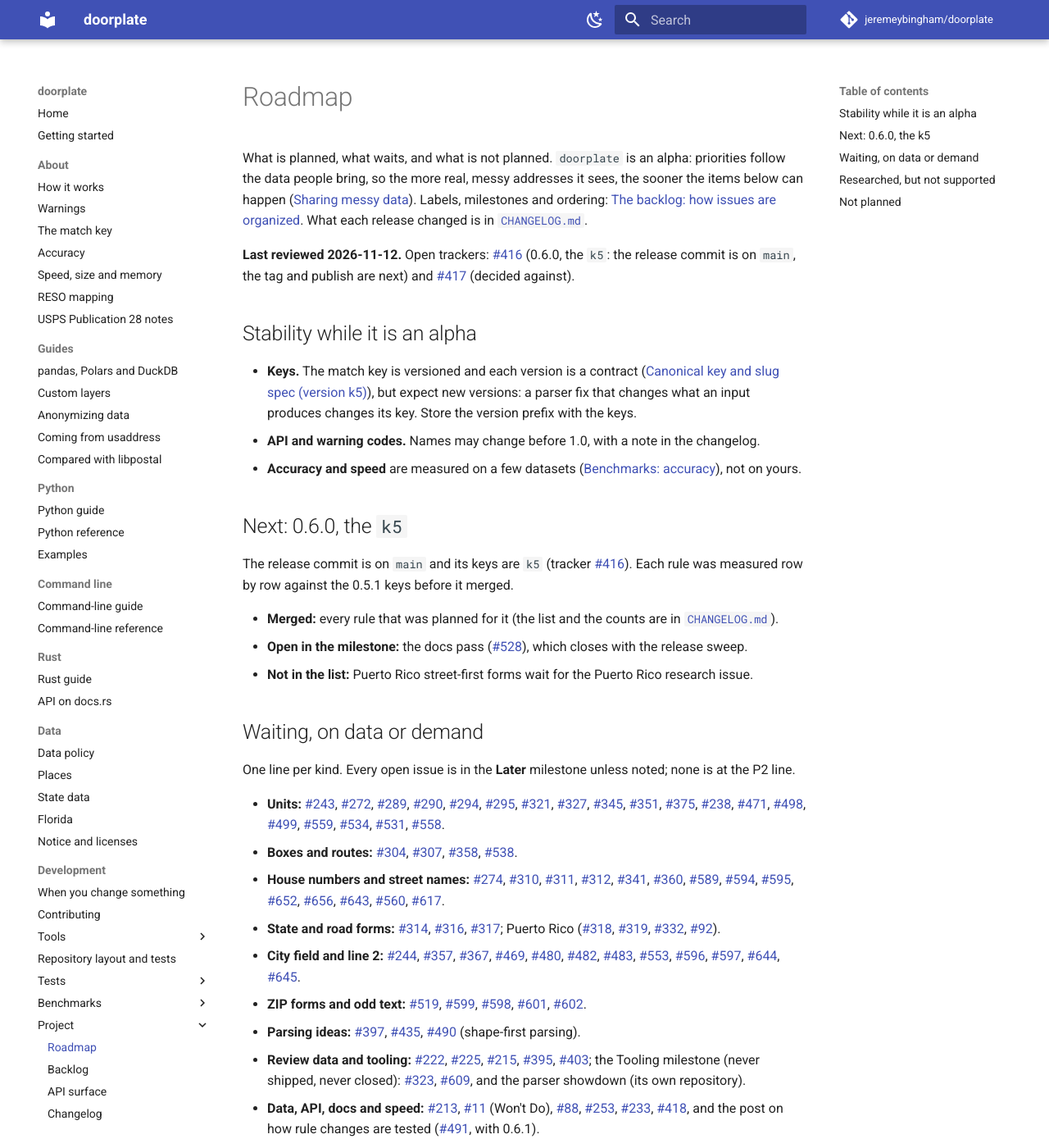
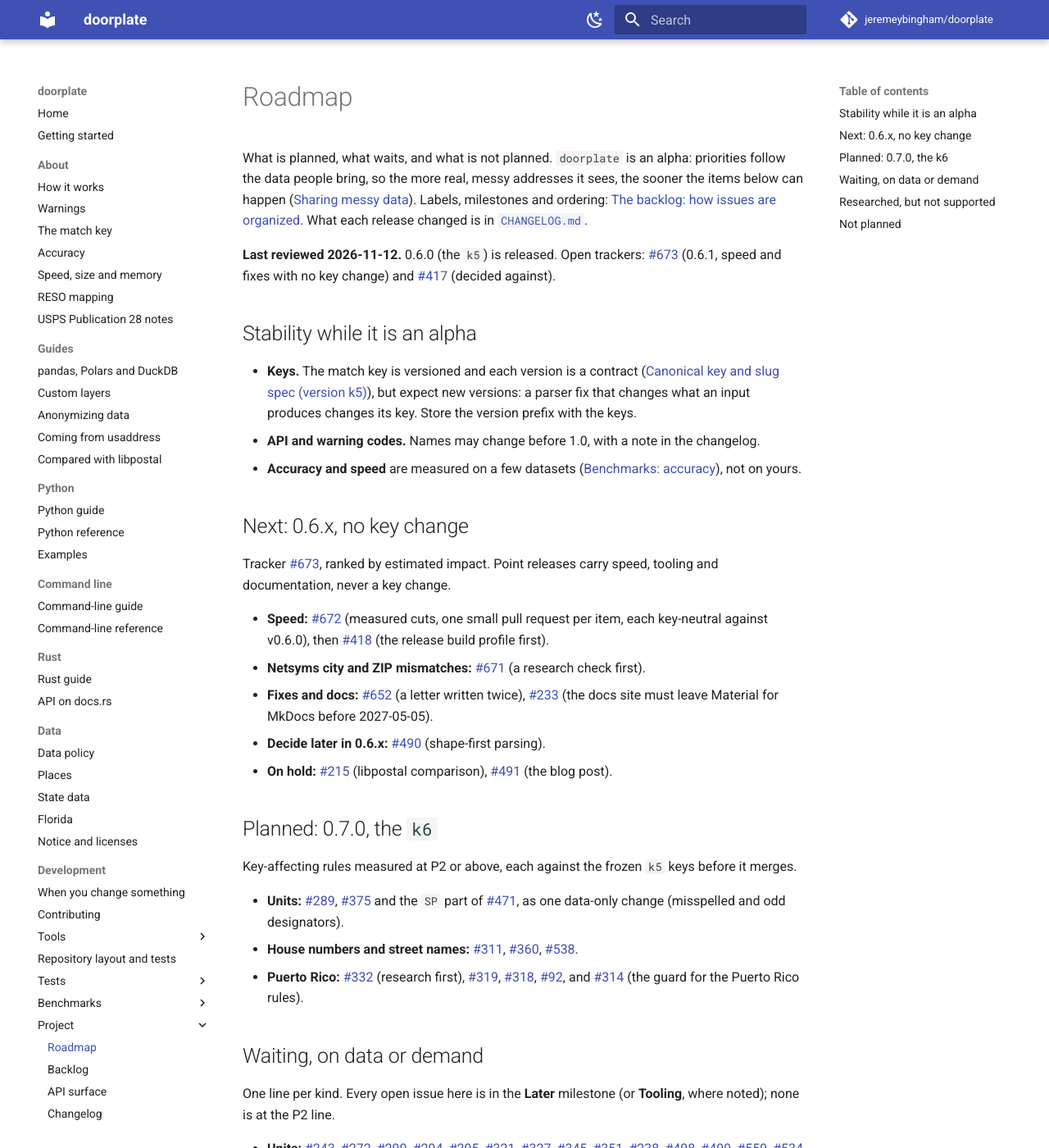
Before and after one commit to jeremeybingham/doorplate, an MkDocs documentation site: the page built from docs/roadmap.md, in a window 1280 px wide and 1400 px high. Shown: the whole window at 82% size. Built offline with MkDocs 1.6.1 and Material for MkDocs 9.7.7, drawn with Linux system fonts in a browser that asks for light colours; comment, search, counter and statistics services are not loaded.

Commit message:
Roadmap and backlog: 0.6.x and 0.7.0 replace the released 0.6.0 plan
The Later triage moved issues to 0.6.x and 0.7.0, five went to Won't Do, and
#671 to #673 were not named. issue_states.py now checks the 0.6.x and 0.7.0
sections and rows and reports no differences.

Co-Authored-By: Claude Sonnet 5.5 <noreply@anthropic.com>

```diff
--- a/docs/roadmap.md
+++ b/docs/roadmap.md
@@ -5,7 +5,7 @@ bring, so the more real, messy addresses it sees, the sooner the items below can
 ([Sharing messy data](../CONTRIBUTING.md#sharing-messy-data)). Labels, milestones and ordering: [`backlog.md`](backlog.md).
 What each release changed is in [`CHANGELOG.md`](../CHANGELOG.md).
 
-**Last reviewed 2026-11-12.** Open trackers: #416 (0.6.0, the `k5`: the release commit is on `main`, the tag and publish are next) and #417 (decided against).
+**Last reviewed 2026-11-12.** 0.6.0 (the `k5`) is released. Open trackers: #673 (0.6.1, speed and fixes with no key change) and #417 (decided against).
 
 ## Stability while it is an alpha
 
@@ -14,28 +14,36 @@ What each release changed is in [`CHANGELOG.md`](../CHANGELOG.md).
 - **API and warning codes.** Names may change before 1.0, with a note in the changelog.
 - **Accuracy and speed** are measured on a few datasets ([`benchmarks.md`](benchmarks.md)), not on yours.
 
-## Next: 0.6.0, the `k5`
+## Next: 0.6.x, no key change
 
-The release commit is on `main` and its keys are `k5` (tracker #416). Each rule was measured row by row against the
-0.5.1 keys before it merged.
+Tracker #673, ranked by estimated impact. Point releases carry speed, tooling and documentation, never a key change.
 
-- **Merged:** every rule that was planned for it (the list and the counts are in [`CHANGELOG.md`](../CHANGELOG.md)).
-- **Open in the milestone:** the docs pass (#528), which closes with the release sweep.
-- **Not in the list:** Puerto Rico street-first forms wait for the Puerto Rico research issue.
+- **Speed:** #672 (measured cuts, one small pull request per item, each key-neutral against v0.6.0), then #418 (the release build profile first).
+- **Netsyms city and ZIP mismatches:** #671 (a research check first).
+- **Fixes and docs:** #652 (a letter written twice), #233 (the docs site must leave Material for MkDocs before 2027-05-05).
+- **Decide later in 0.6.x:** #490 (shape-first parsing).
+- **On hold:** #215 (libpostal comparison), #491 (the blog post).
+
+## Planned: 0.7.0, the `k6`
+
+Key-affecting rules measured at P2 or above, each against the frozen `k5` keys before it merges.
+
+- **Units:** #289, #375 and the `SP` part of #471, as one data-only change (misspelled and odd designators).
+- **House numbers and street names:** #311, #360, #538.
+- **Puerto Rico:** #332 (research first), #319, #318, #92, and #314 (the guard for the Puerto Rico rules).
 
 ## Waiting, on data or demand
 
-One line per kind. Every open issue is in the **Later** milestone unless noted; none is at the P2 line.
+One line per kind. Every open issue here is in the **Later** milestone (or **Tooling**, where noted); none is at the P2 line.
 
-- **Units:** #243, #272, #289, #290, #294, #295, #321, #327, #345, #351, #375, #238, #471, #498, #499, #559, #534, #531, #558.
-- **Boxes and routes:** #304, #307, #358, #538.
-- **House numbers and street names:** #274, #310, #311, #312, #341, #360, #589, #594, #595, #652, #656, #643, #560, #617.
-- **State and road forms:** #314, #316, #317; Puerto Rico (#318, #319, #332, #92).
-- **City field and line 2:** #244, #357, #367, #469, #480, #482, #483, #553, #596, #597, #644, #645.
-- **ZIP forms and odd text:** #519, #599, #598, #601, #602.
-- **Parsing ideas:** #397, #435, #490 (shape-first parsing).
-- **Review data and tooling:** #222, #225, #215, #395, #403; the Tooling milestone (never shipped, never closed): #323, #609, and the parser showdown (its own repository).
-- **Data, API, docs and speed:** #213, #11 (Won't Do), #88, #253, #233, #418, and the post on how rule changes are tested (#491, with 0.6.1).
+- **Units:** #243, #272, #290, #294, #295, #321, #327, #345, #351, #238, #498, #499, #559, #534, #531, #558.
+- **Boxes and routes:** #304, #307, #358.
+- **House numbers and street names:** #274, #310, #312, #341, #589, #594, #656, #643, #560, #617.
+- **City field and line 2:** #244, #357, #367, #480, #482, #483, #553, #596, #597, #644, #645.
+- **ZIP forms and odd text:** #519, #598, #601, #602.
+- **Parsing ideas:** #397, #435.
+- **Review data and tooling:** #222, #225, #395, #403; the Tooling milestone (never shipped, never closed): #323, #609, and the parser showdown (its own repository).
+- **Data, API, docs and speed:** #213, #11 (Won't Do), #88, #253.
 - **Not yet issues:** named buildings without a building word (`THE GARRETT`), a highway modifier before a city on one line, a comma
   after a directional, a PO box on line 2 beside a street with no number, a unit followed by business words, and
   `possibly_truncated` firing on some complete units.
```
Also changed, not shown: docs/backlog.md (+3 -3 lines), tools/docs/issue_states.py (+4 -4 lines).
